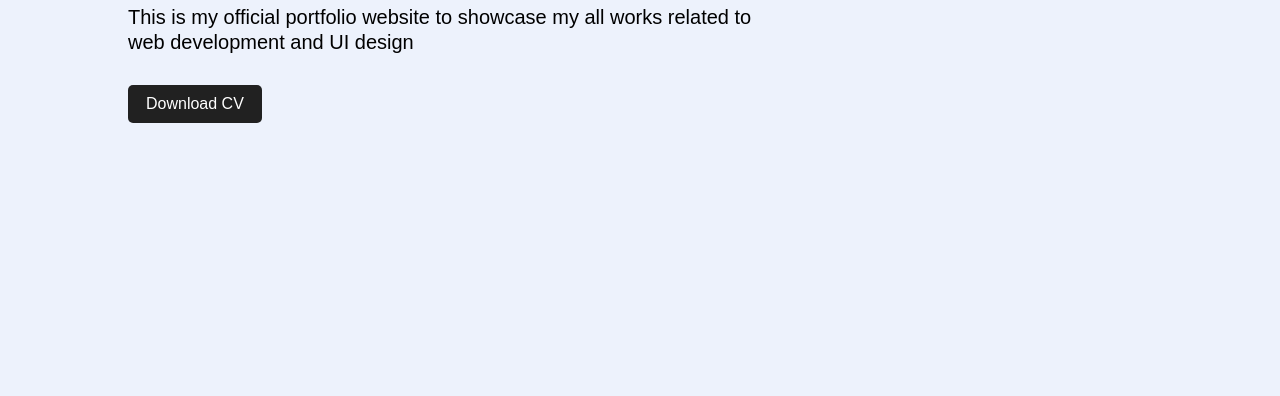
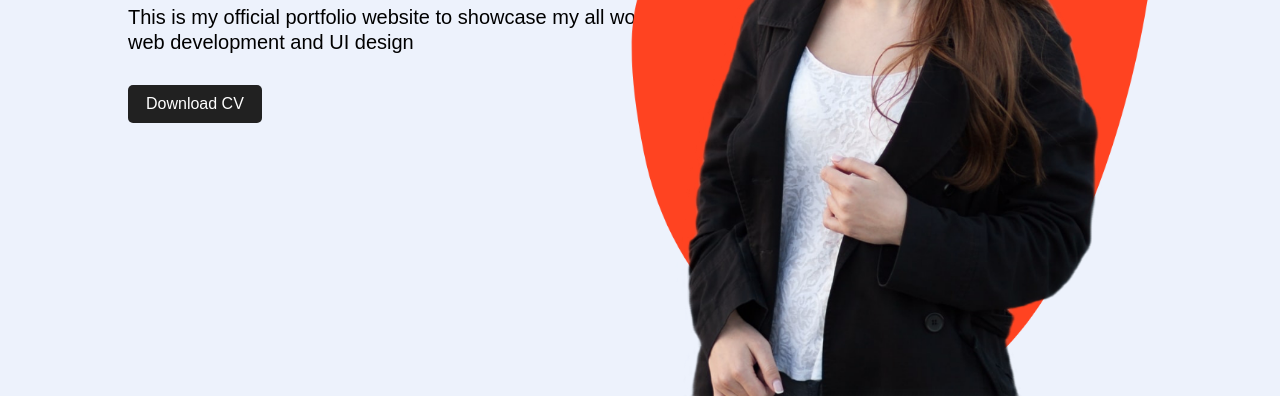
Before and after one commit to fmfahath/darkMode, a plain HTML site: page index.html in a window 1280 px wide. Shown: the part 404-800 px from the top of the page. Drawn offline with Linux system fonts and the light colour scheme.

Commit message:
image section added

```diff
--- a/index.html
+++ b/index.html
@@ -29,6 +29,12 @@
             </p>
             <a href="#">Download CV</a>
         </div>
+
+        <!-- image box -->
+        <div class="img-box">
+            <img src="./images/pattern.png" class="back-img" alt="">
+            <img src="./images/girl.png" class="front-img" alt="">
+        </div>
     </div>
 
 
--- a/style.css
+++ b/style.css
@@ -80,3 +80,29 @@ nav ul li a:hover{
 .info a:hover{
     color: #ff4321;
 }
+
+.img-box{
+    /* background-color: aquamarine; */
+    width: 45%;
+    height: 80%;
+    position: absolute;
+    bottom: 0;
+    right: 100px;
+}
+
+.img-box img{
+    height: 100%;
+    position: absolute;
+    bottom: 0;
+    left: 50%;
+    transform: translateX(-50%);
+    transition: bottom 1s, left 1s;
+}
+
+.img-box:hover .back-img{
+    bottom: 40px;
+}
+
+.img-box:hover .front-img{
+    left: 54%;
+}
```
